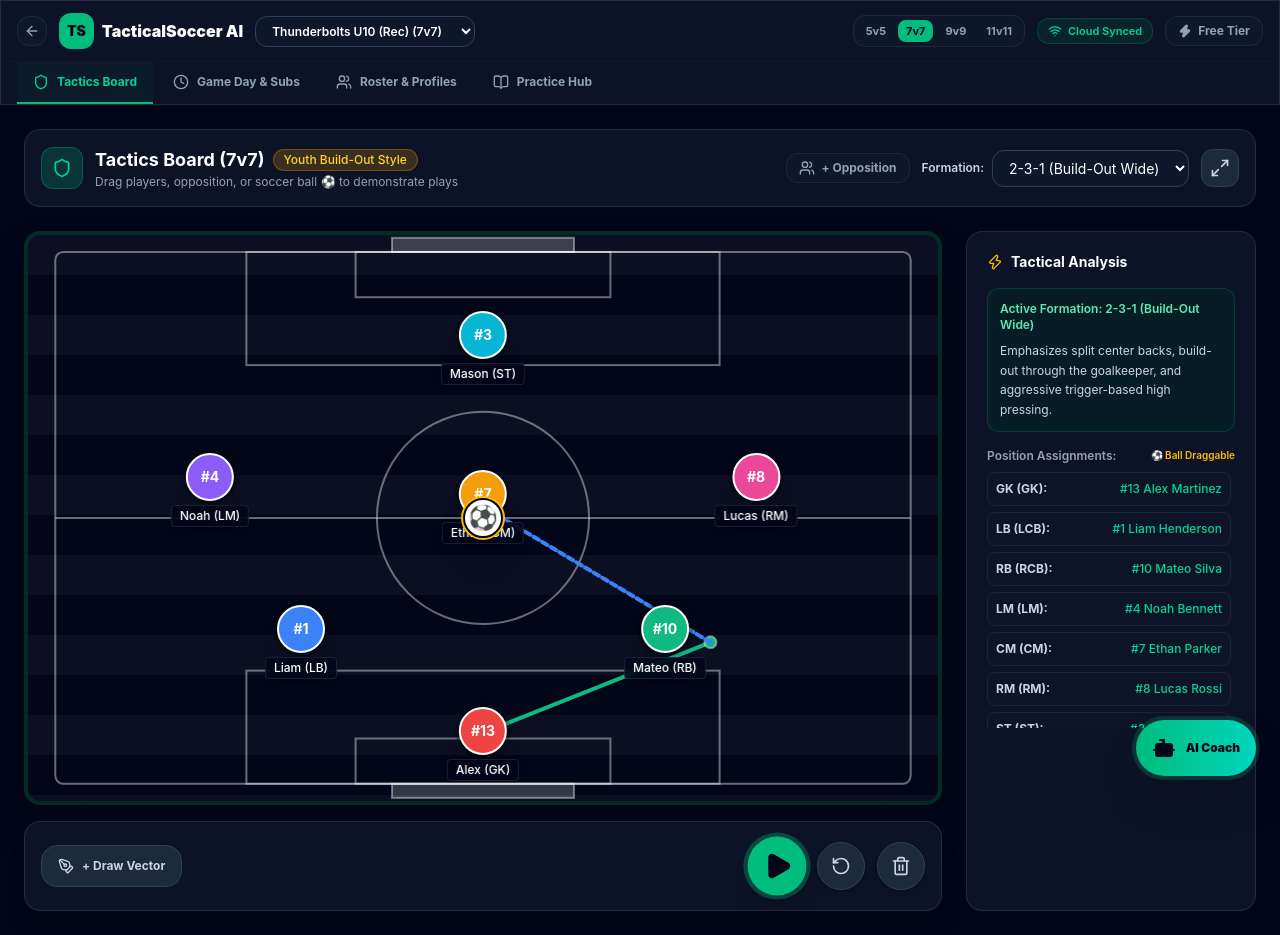
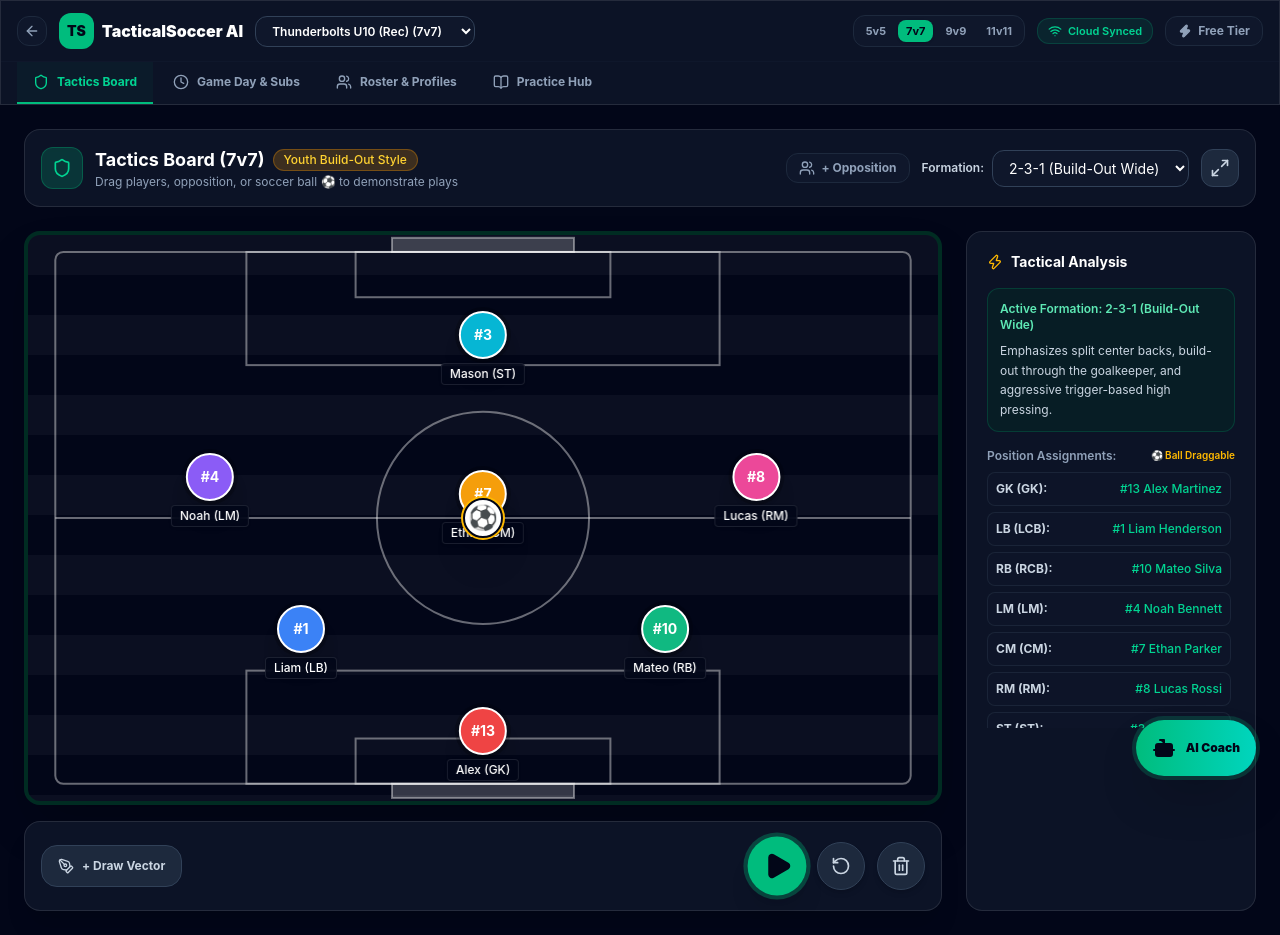
Before and after one commit to willhlaw/tactical-soccer-ai, a React (Vite) app: page / in a window 1280 px wide. Both pictures are taken after a click on the button "Launch Web App". Built offline with nearby package versions, Linux system fonts and the light colour scheme.

Commit message:
Update Tactics Board to react immediately to format changes, default to clean canvas without lines, center ball at 50/50, and provide full reset capability

```diff
--- a/src/components/tactics/TacticsBoard.tsx
+++ b/src/components/tactics/TacticsBoard.tsx
@@ -1,4 +1,4 @@
-import React, { useState } from 'react';
+import React, { useState, useEffect } from 'react';
 import { PitchCanvas } from './PitchCanvas';
 import { Team, PitchNode, TacticalArrow, FormationPreset } from '../../types';
 import { FORMATION_PRESETS, getFormationsForFormat } from '../../services/formations';
@@ -28,8 +28,11 @@ export const TacticsBoard: React.FC<TacticsBoardProps> = ({ team, onUpdateFormat
     }));
   });
 
-  // Interactive Soccer Ball state ⚽
+  // Interactive Soccer Ball state ⚽ (Defaults exact center circle)
   const [ballPos, setBallPos] = useState<{ x: number; y: number }>({ x: 50, y: 50 });
+
+  // Clean canvas default (no initial lines)
+  const [arrows, setArrows] = useState<TacticalArrow[]>([]);
 
   // Opposition Team nodes state (Red team)
   const [showOpposition, setShowOpposition] = useState<boolean>(false);
@@ -43,15 +46,28 @@ export const TacticsBoard: React.FC<TacticsBoardProps> = ({ team, onUpdateFormat
     { id: 'away-7', label: 'A7', role: 'ST', x: 50, y: 75, team: 'away' },
   ]);
 
-  const [arrows, setArrows] = useState<TacticalArrow[]>([
-    { id: 'a1', startX: 50, startY: 88, endX: 75, endY: 72, type: 'pass' },
-    { id: 'a2', startX: 75, startY: 72, endX: 50, endY: 48, type: 'run' }
-  ]);
-
   const [isDrawingArrow, setIsDrawingArrow] = useState(false);
   const [arrowType, setArrowType] = useState<'pass' | 'run' | 'dribble' | 'shot'>('pass');
   const [isPlayingAnimation, setIsPlayingAnimation] = useState(false);
   const [isFullscreen, setIsFullscreen] = useState(false);
+
+  // Dynamic reaction when 5v5 / 7v7 / 9v9 / 11v11 format changes in header
+  useEffect(() => {
+    const available = getFormationsForFormat(team.format);
+    const defaultFormation = available[0] || FORMATION_PRESETS[2];
+    setSelectedFormation(defaultFormation);
+    setNodes(defaultFormation.nodes.map((n, i) => ({
+      id: 'node-' + i,
+      label: n.label,
+      role: n.role,
+      x: n.x,
+      y: n.y,
+      assignedPlayerId: team.roster[i]?.id,
+      team: 'home'
+    })));
+    setIsPlayingAnimation(false);
+    setBallPos({ x: 50, y: 50 });
+  }, [team.format, team.roster]);
 
   const playersMap = React.useMemo(() => {
     const map: Record<string, any> = {};
@@ -85,9 +101,10 @@ export const TacticsBoard: React.FC<TacticsBoardProps> = ({ team, onUpdateFormat
     setArrows(prev => [...prev, arrow]);
   };
 
-  const handleResetPositions = () => {
+  const handleResetBoard = () => {
     setIsPlayingAnimation(false);
     setBallPos({ x: 50, y: 50 });
+    setArrows([]);
     setNodes(selectedFormation.nodes.map((n, i) => ({
       id: 'node-' + i,
       label: n.label,
@@ -208,8 +225,9 @@ export const TacticsBoard: React.FC<TacticsBoardProps> = ({ team, onUpdateFormat
               </button>
 
               <button
-                onClick={handleResetPositions}
+                onClick={handleResetBoard}
                 className="w-12 h-12 rounded-full bg-slate-900 text-slate-300 border border-slate-700 flex items-center justify-center"
+                title="Reset Board & Ball"
               >
                 <RotateCcw className="w-5 h-5" />
               </button>
@@ -217,6 +235,7 @@ export const TacticsBoard: React.FC<TacticsBoardProps> = ({ team, onUpdateFormat
               <button
                 onClick={handleClearLines}
                 className="w-12 h-12 rounded-full bg-slate-900 text-slate-300 border border-slate-700 flex items-center justify-center"
+                title="Clear Lines"
               >
                 <Trash2 className="w-5 h-5" />
               </button>
@@ -279,9 +298,9 @@ export const TacticsBoard: React.FC<TacticsBoardProps> = ({ team, onUpdateFormat
                 </button>
 
                 <button
-                  onClick={handleResetPositions}
+                  onClick={handleResetBoard}
                   className="w-12 h-12 rounded-full bg-slate-800 hover:bg-slate-700 text-slate-300 hover:text-white border border-slate-700 flex items-center justify-center transition shadow-md"
-                  title="Reset Player & Ball Positions to Formation"
+                  title="Reset Board & Soccer Ball to Center"
                 >
                   <RotateCcw className="w-5 h-5" />
                 </button>
@@ -326,7 +345,7 @@ export const TacticsBoard: React.FC<TacticsBoardProps> = ({ team, onUpdateFormat
                   <div key={n.id} className="p-2 bg-slate-900/60 rounded-lg border border-slate-800/80 flex items-center justify-between text-xs">
                     <span className="font-bold text-slate-300">{n.role} ({n.label}):</span>
                     <span className="text-emerald-400 font-medium">
-                      {player ? `#${player.number} ${player.name}` : 'Unassigned'}
+                      {player ? `#${Number(player.number)} ${player.name}` : 'Unassigned'}
                     </span>
                   </div>
                 );
```
